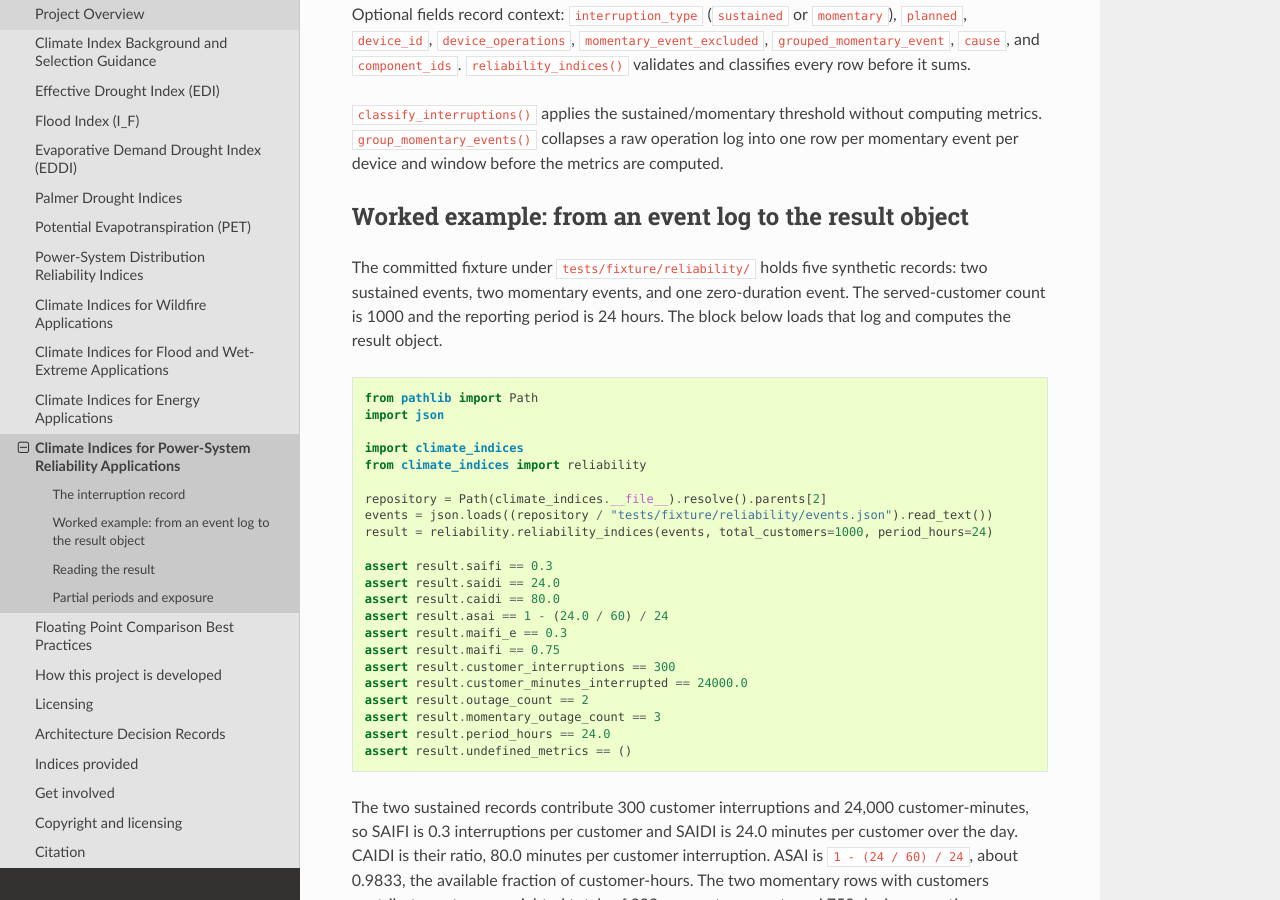
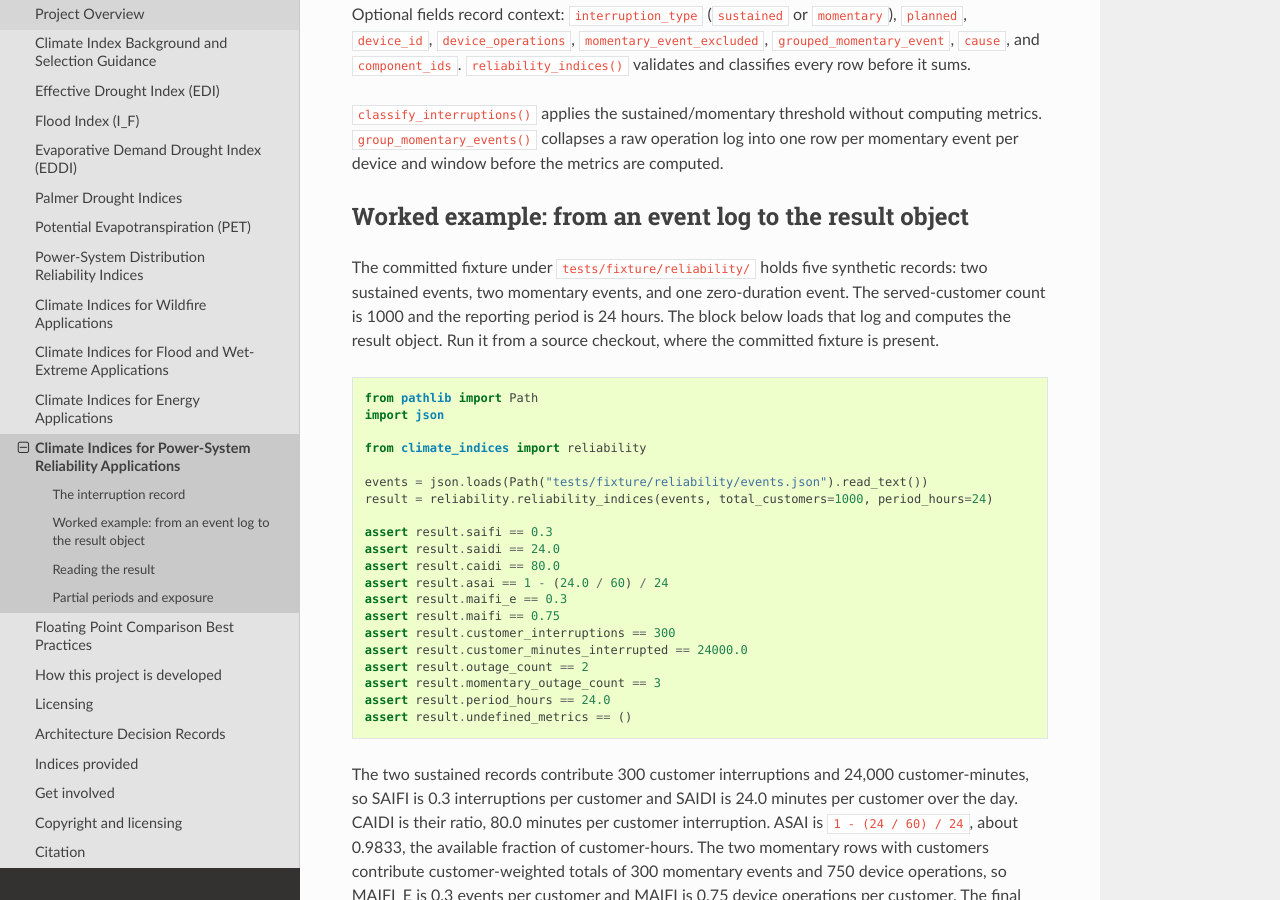
Before and after one commit to monocongo/climate_indices, a Sphinx documentation site: the page built from docs/reliability_applications.md, in a window 1280 px wide and 900 px high, scrolled down 903 px. Built offline with Sphinx 7.4.7 and the Read the Docs theme 3.1.0, drawn with Linux system fonts in a browser that asks for light colours.

Commit message:
docs(reliability): load the worked example from the source checkout
The example resolved the repository from the imported package, which fails
under a normal package install. Load the committed fixture from the checkout
and state the requirement, as the compound-hazards example does.

Finding: PRRT_kwDOBZ3L8c6y7vAc
Review-Anchor: https://github.com/monocongo/climate_indices/pull/1549#discussion_r4449666185

````diff
--- a/docs/reliability_applications.md
+++ b/docs/reliability_applications.md
@@ -50,17 +50,16 @@ computed.
 The committed fixture under `tests/fixture/reliability/` holds five synthetic
 records: two sustained events, two momentary events, and one zero-duration
 event. The served-customer count is 1000 and the reporting period is 24 hours.
-The block below loads that log and computes the result object.
+The block below loads that log and computes the result object. Run it from a
+source checkout, where the committed fixture is present.
 
 ```{testcode} reliability-worked-example
 from pathlib import Path
 import json
 
-import climate_indices
 from climate_indices import reliability
 
-repository = Path(climate_indices.__file__).resolve().parents[2]
-events = json.loads((repository / "tests/fixture/reliability/events.json").read_text())
+events = json.loads(Path("tests/fixture/reliability/events.json").read_text())
 result = reliability.reliability_indices(events, total_customers=1000, period_hours=24)
 
 assert result.saifi == 0.3
````
